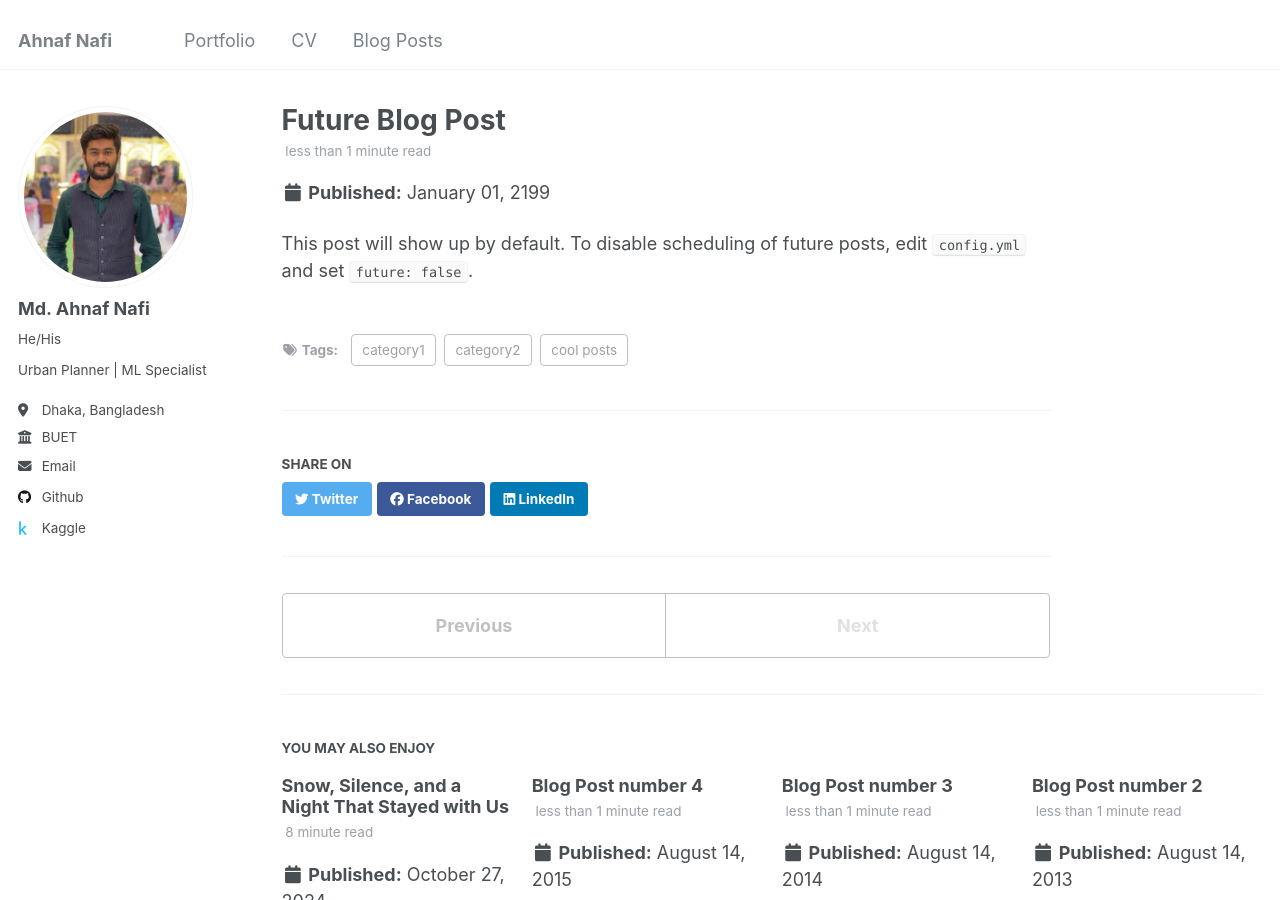
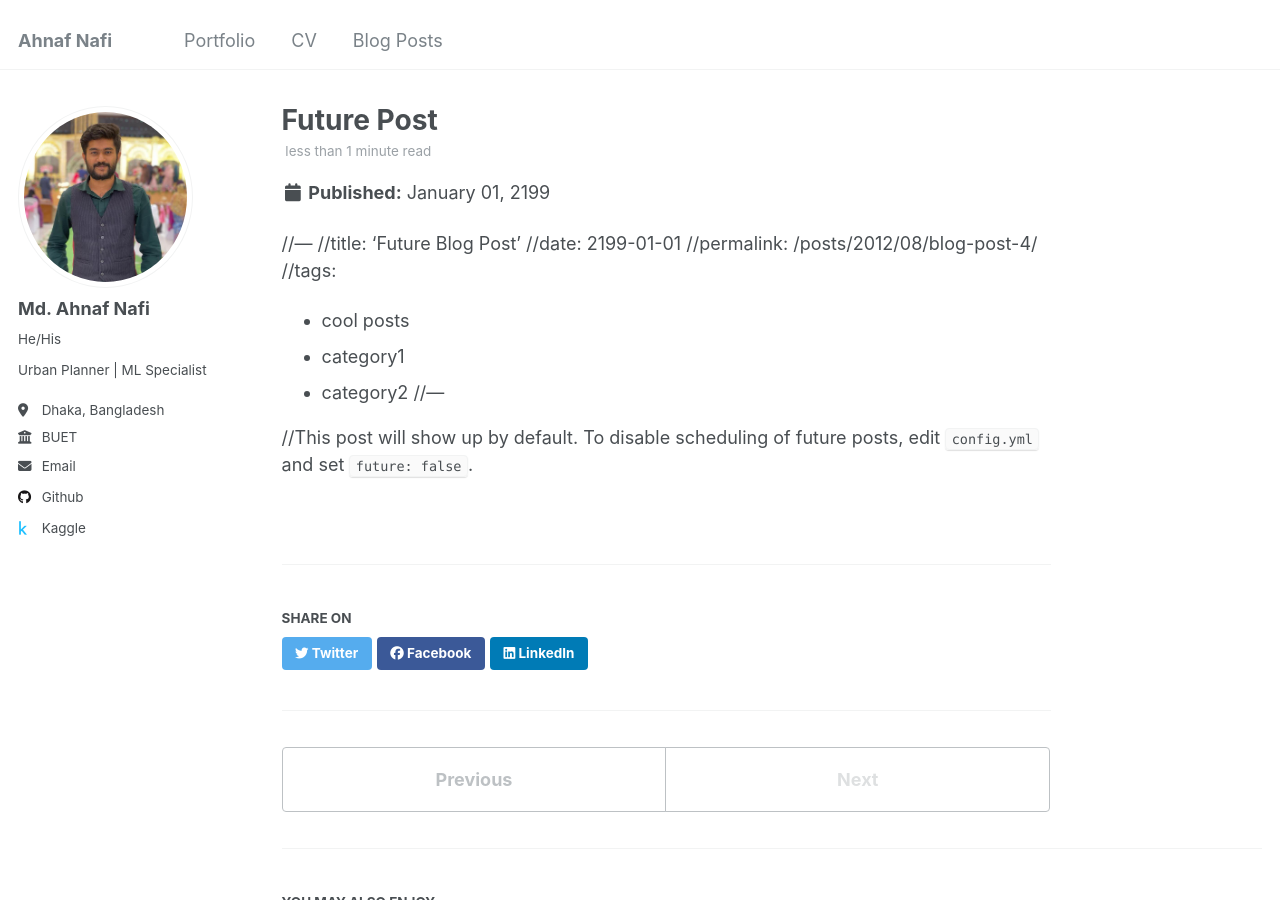
Before and after one commit to NafixData/ahnafnafi, a Jekyll site: the page built from _posts/2199-01-01-future-post.md, in a window 1280 px wide and 900 px high. Built offline with Jekyll 4.4.1, drawn with Linux system fonts in a browser that asks for light colours.

Commit message:
Update 2199-01-01-future-post.md

```diff
--- a/_posts/2199-01-01-future-post.md
+++ b/_posts/2199-01-01-future-post.md
@@ -1,11 +1,11 @@
----
-title: 'Future Blog Post'
-date: 2199-01-01
-permalink: /posts/2012/08/blog-post-4/
-tags:
+//---
+//title: 'Future Blog Post'
+//date: 2199-01-01
+//permalink: /posts/2012/08/blog-post-4/
+//tags:
   - cool posts
   - category1
   - category2
----
+//---
 
-This post will show up by default. To disable scheduling of future posts, edit `config.yml` and set `future: false`.
+//This post will show up by default. To disable scheduling of future posts, edit `config.yml` and set `future: false`.
```
